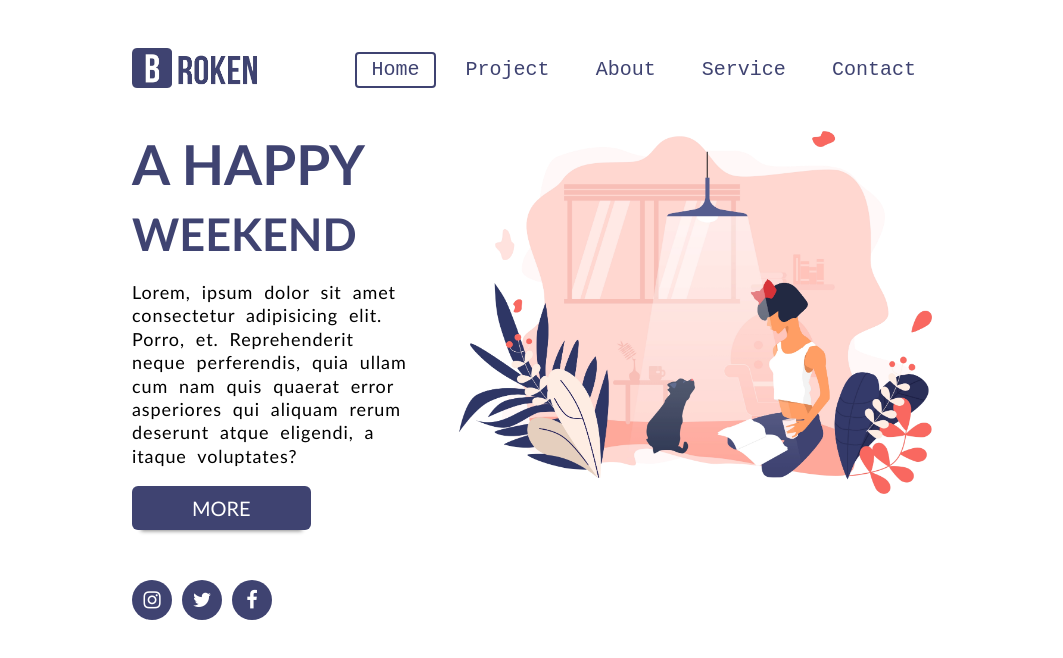
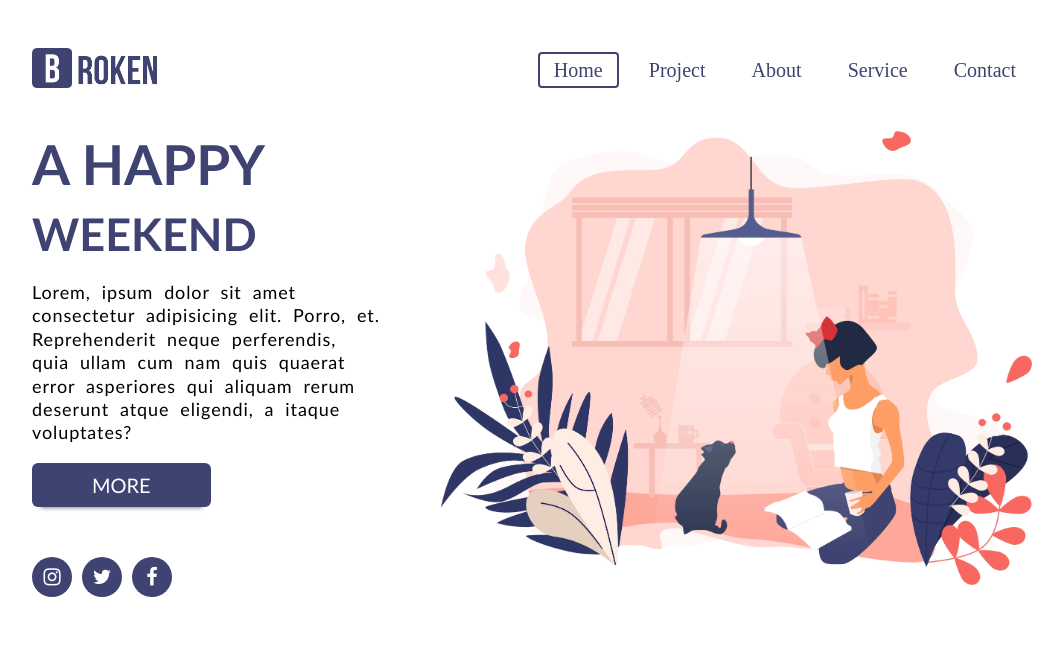
Before and after one commit to VladimirK1435/03---HappyWeekend, a website: page index.html in a window 1280 px wide. Shown: the whole page, without its empty margins (108-1171 px from the left). Drawn offline with Linux system fonts and the light colour scheme.

Commit message:
width and color css variables

```diff
--- a/css/main.css
+++ b/css/main.css
@@ -1,12 +1,17 @@
+:root {
+  --main-color: #3f4371;
+  --width: 1000px;
+}
+
 body {
   font-family: "Gill Sans", "Gill Sans MT", Calibri, "Trebuchet MS", sans-serif;
 }
 
 .main-header {
   display: inline-block;
-  width: 800px;
+  width: var(--width);
   margin-top: 40px;
-  margin-left: calc((100% - 800px) / 2);
+  margin-left: calc((100% - var(--width)) / 2);
 }
 
 .logo {
@@ -28,8 +33,8 @@ body {
   font-size: 20px;
   line-height: 1em;
   text-decoration: none;
-  color: #3f4371;
-  font-family: monospace;
+  color: var(--main-color);
+  font-family: mofnospace;
   border: 0.1em solid transparent;
   border-radius: 0.2em;
   transition: all 0.75s;
@@ -39,15 +44,16 @@ body {
   margin-left: 0;
 }
 
-.main-nav > .link:hover {
-  border: 2px solid #3f4371;
+.main-nav > .link:hover,
+.main-nav > .link.active {
+  border: 2px solid var(--main-color);
 }
 
 .main-content {
   display: inline-block;
-  width: 800px;
+  width: var(--width);
   margin-top: 40px;
-  margin-left: calc((100% - 800px) / 2);
+  margin-left: calc((100% - var(--width)) / 2);
 }
 
 .left-column {
@@ -56,7 +62,7 @@ body {
 }
 
 .main-title {
-  color: #3f4371;
+  color: var(--main-color);
   text-transform: uppercase;
   font-size: 55px;
   margin: 0;
@@ -81,7 +87,7 @@ body {
   text-decoration: none;
   font-family: inherit;
   font-size: 20px;
-  background-color: #3f4371;
+  background-color: var(--main-color);
   color: white;
   border-radius: 0.3em;
   text-transform: uppercase;
@@ -100,7 +106,7 @@ body {
 .socials > .icon {
   text-decoration: none;
   font-size: 20px;
-  background-color: #3f4371;
+  background-color: var(--main-color);
   color: #ffffff;
   border-radius: 50%;
   width: 2em;
--- a/index.html
+++ b/index.html
@@ -39,7 +39,7 @@
       <img class="logo" src="./img/logo.png" alt="logo" />
 
       <nav class="main-nav">
-        <a class="link" href="#" style="border: 2px solid #3f4371">Home</a>
+        <a class="link active" href="#">Home</a>
         <a class="link" href="#">Project</a>
         <a class="link" href="#">About</a>
         <a class="link" href="#">Service</a>
```
